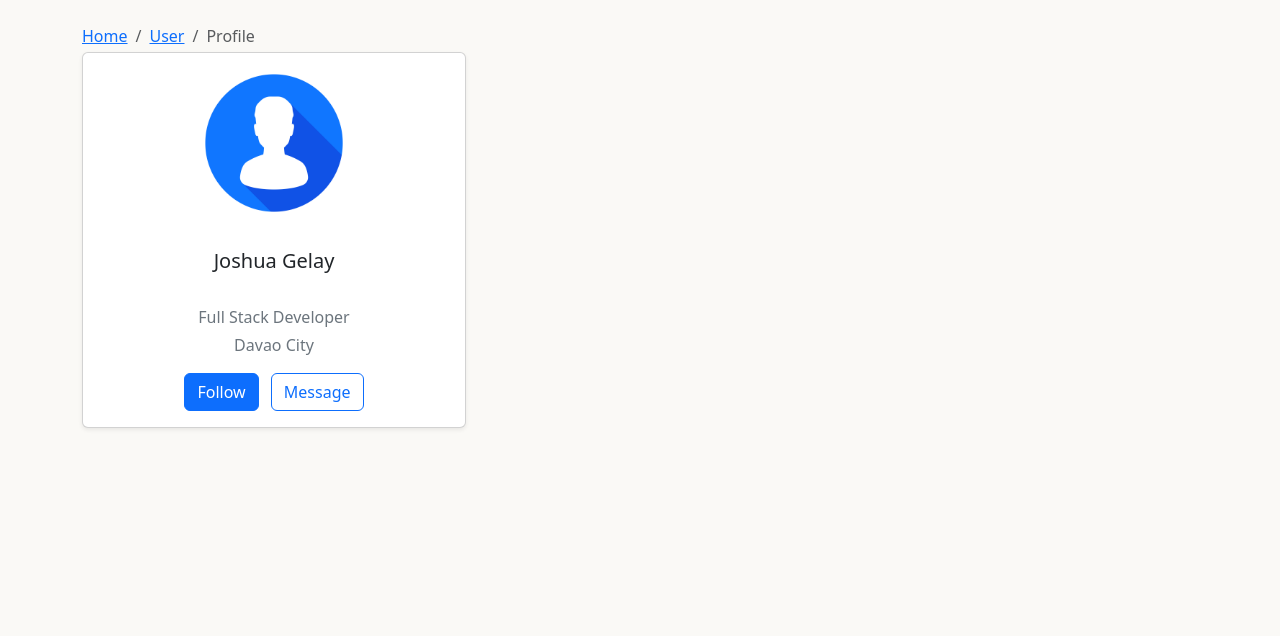
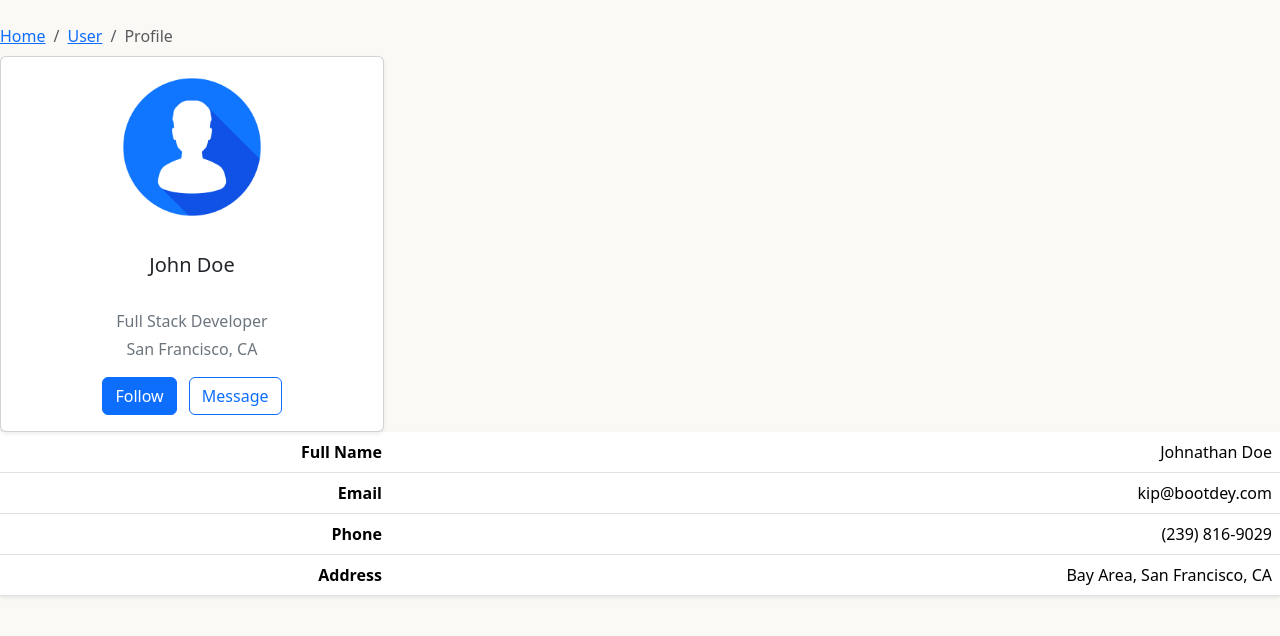
Before and after one commit to JoshuaAmbos/ReplicatingProfilePage, a plain HTML site: page index.html in a window 1280 px wide. Drawn offline with nearby package versions, Linux system fonts and the light colour scheme.

Commit message:
added info card WIP

```diff
--- a/index.html
+++ b/index.html
@@ -8,41 +8,65 @@
     <link rel="stylesheet" href="styles.css">
 </head>
   <body>
-
-    <!--Breadcrumb Navigation-->
-    <div class="container">
-
+    <div class="text-end">
         <!-- Breadcrumb -->
         <nav aria-label="breadcrumb" class="mb-1 mt-4">
-            <ol class="breadcrumb mb-0">
+            <ol class="breadcrumb mb-2">
                 <li class="breadcrumb-item"><a href="#">Home</a></li>
                 <li class="breadcrumb-item"><a href="#">User</a></li>
                 <li class="breadcrumb-item active" aria-current="page">Profile</li>
             </ol>
         </nav>
+        <!--Left Div -->
+        <div >
 
             <!-- Profile Card -->
             <div class="profile-card">
                 <div class="card shadow-sm" style="width: 24rem;">
                 <img src="assets/profile.jpg" class="profile-avatar" alt="...">
                     <div class="card-body text-center">
-                    <h5 aria-label="card-title" class="mt-0">Joshua Gelay</h5>
+                        <h5 aria-label="card-title" class="mt-0">John Doe</h5>
                         <br>
                         <p class="text-secondary mb-1">Full Stack Developer</p>
-                    <p class="text-secondary">Davao City</p>
+                        <p class="text-secondary">San Francisco, CA</p>
                         <a href="#" class="btn btn-primary me-2">Follow</a>
                         <button type="button" class="btn btn-outline-primary">Message</button>
                     </div>
                 </div>
             </div>
+
+
+            <!-- Achievements -->
+            <!-- Contacts -->
+            <!-- Skills -->
+
+        <!-- Right Div -->
+        <div class="d-flex">
+            <!-- Info Card -->
+            <table class="table shadow-sm">
+                <tbody>
+                    <tr>
+                        <th scope="row">Full Name</th>
+                        <td>Johnathan Doe</td>
+                    </tr>
+                    <tr>
+                        <th scope="row">Email</th>
+                        <td>kip@bootdey.com</td>
+                    </tr>
+                    <tr>
+                        <th scope="row">Phone</th>
+                        <td>(239) 816-9029</td>
+                    </tr>
+                    <tr>
+                        <th scope="row">Address</th>
+                        <td>Bay Area, San Francisco, CA</td>
+                    </tr>
+                </tbody>
+            </table>
         </div>
 
-    <!-- Info Card -->
-    <!-- CONTINUE HERE! -->
-
-
-
-
+        </div>
+    </div>
     <script src="https://cdn.jsdelivr.net/npm/bootstrap@5.3.8/dist/js/bootstrap.bundle.min.js" integrity="sha384-FKyoEForCGlyvwx9Hj09JcYn3nv7wiPVlz7YYwJrWVcXK/BmnVDxM+D2scQbITxI" crossorigin="anonymous"></script>
   </body>
 </html>
```
Also changed, not shown: styles.css (line endings or trailing spaces). Lines whose indentation alone changed are shown as unchanged.
